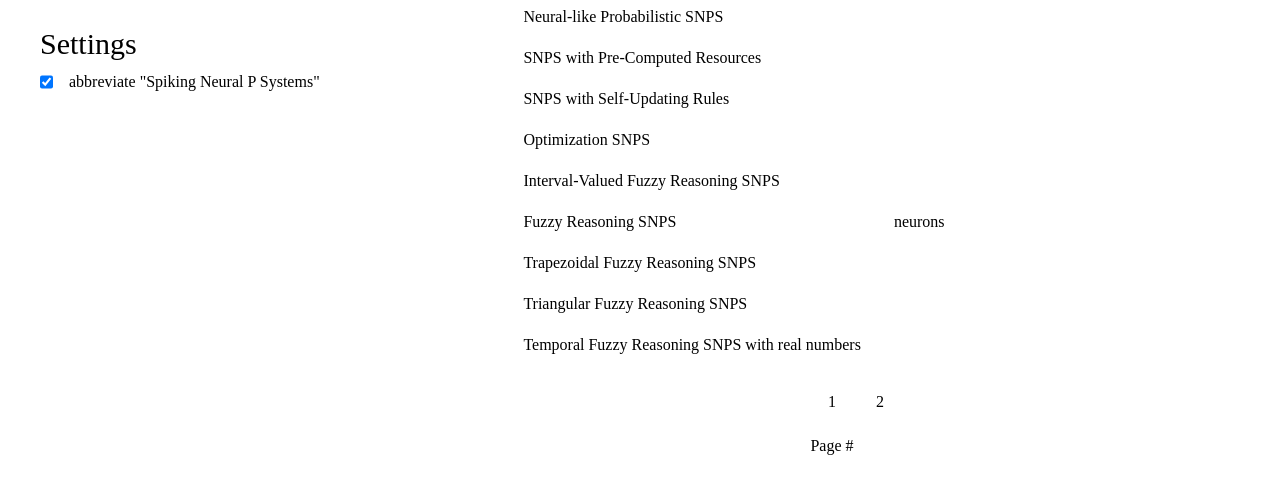
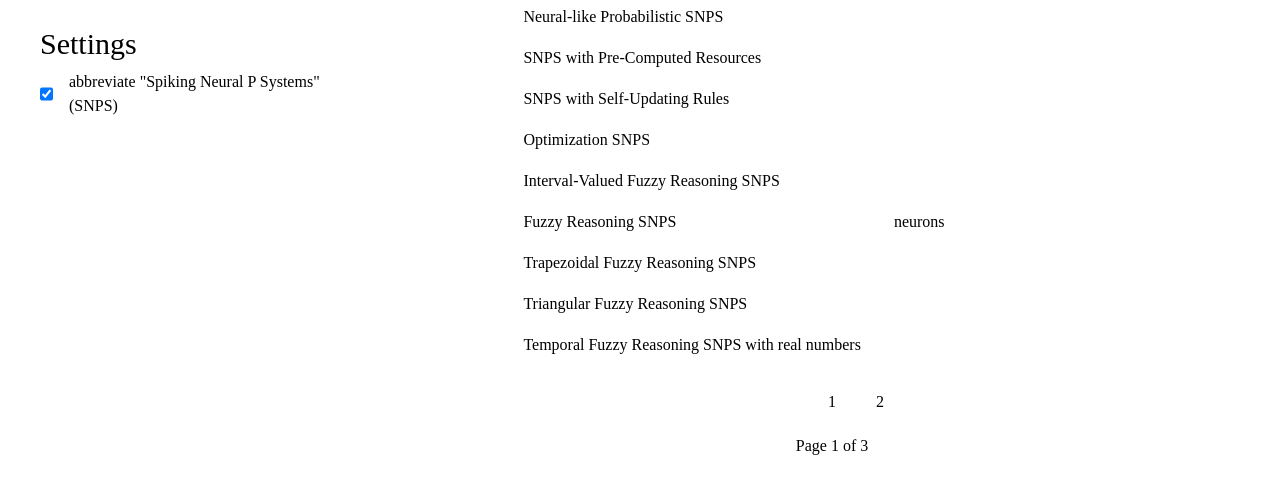
Before and after one commit to upd-aclab/sn-p-dex, a Next.js app: page / in a window 1280 px wide. Shown: the part 317-797 px from the top of the page. Built offline with nearby package versions, Linux system fonts and the light colour scheme; a web font is replaced by a local one.

Commit message:
feat: minor UI changes

```diff
--- a/src/components/Pager.tsx
+++ b/src/components/Pager.tsx
@@ -33,7 +33,9 @@ const Pager = ({ page, pages, decrementPage, incrementPage }: Props) => {
           <div className="h-8 w-8" />
         )}
       </div>
-      <div className="flex justify-center">Page #</div>
+      <div className="flex justify-center">
+        Page {page} of {pages}
+      </div>
     </div>
   );
 };
--- a/src/components/Settings.tsx
+++ b/src/components/Settings.tsx
@@ -16,7 +16,7 @@ const Settings = ({ states, handlers }: Props) => {
           checked={states.short}
           onChange={handlers.handleChange}
         />
-        abbreviate &quot;Spiking Neural P Systems&quot;
+        abbreviate &quot;Spiking Neural P Systems&quot; (SNPS)
       </label>
     </section>
   );
```
